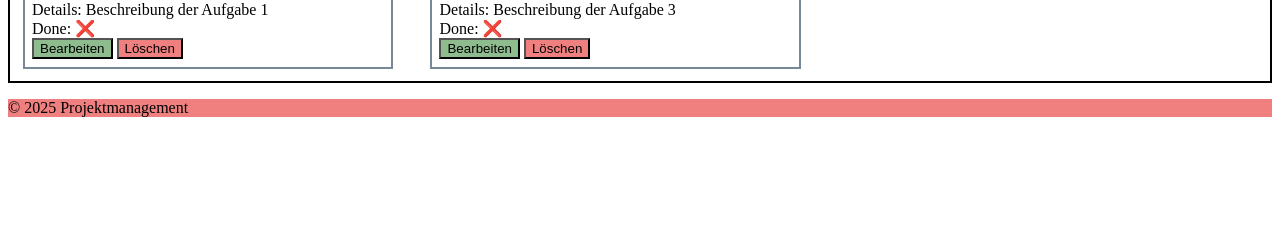
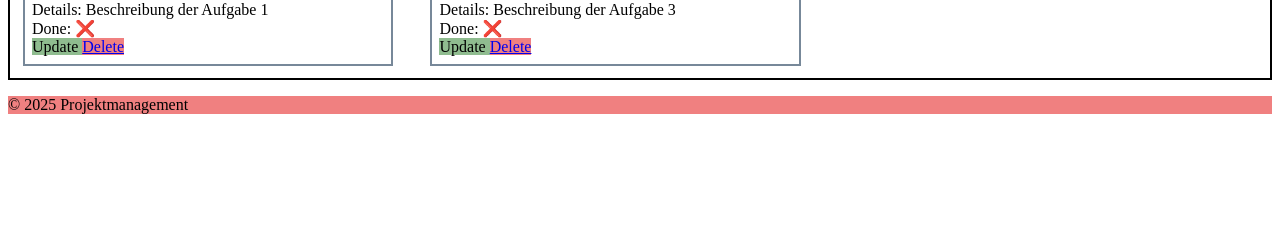
Before and after one commit to ThorbenHrbck/Projektmanagement, a Django app: page /tasks/1 in a window 1280 px wide. Shown: the part 337-577 px from the top of the page. Run offline with Django 5.2, Linux system fonts and the light colour scheme; data comes from the database, SQL or seed files in the repository.

Commit message:
task deletion works (from task overview)

```diff
--- a/Projektmanagement/Templates/Task/TaskOverview.html
+++ b/Projektmanagement/Templates/Task/task_overview.html
@@ -10,6 +10,14 @@
             gap: 3%;
             padding: 1%;
             border: black solid 2px;
+        }
+
+        .update_btn {
+            background: darkseagreen;
+        }
+
+        .delete_btn {
+            background: lightcoral;
         }
     </style>
 
@@ -59,16 +67,14 @@
                     </span>
 
                         <div>
-                            <button style="background: darkseagreen">Bearbeiten</button>
-                            <button style="background: lightcoral">Löschen</button>
+                            <a class=update_btn>Update
+                            </a>
+                            <a class=delete_btn href="{% url 'task_delete_page' task.id %}">Delete</a>
                         </div>
                     </div>
                 {% endfor %}
             </div>
         </div>
-        <div id="task-{{ task.id }}">
-    <span class="task-status"
-          data-task-id="{{ task.id }}"></span>
     </div>
 
     <script>
@@ -93,6 +99,6 @@
             });
         });
     </script>
-    </div>
+
 
 {% endblock %}
--- a/Projektmanagement/urls.py
+++ b/Projektmanagement/urls.py
@@ -29,8 +29,8 @@ urlpatterns = [
     path('tasks/<int:project_id>', views.task_overview, name='tasks_overview'),
     path('task/create/', views.task_create, name='task_create'),
     path('task/create/<int:project_id>', views.task_create, name='project_task_create'),
+    path('task/delete_page/<int:task_id>', views.task_delete_page, name='task_delete_page'),
     path('task/delete/<int:task_id>', views.task_delete, name='task_delete'),
-    path('task/delete/', views.task_delete, name='task_delete'),
     path('task/update/<int:task_id>', views.task_create, name='task_update'),
     path('user/<int:id>/', views.user_view, name='user'),
     path('toggle_completed/<int:task_id>/', views.toggle_completed, name='toggle_completed'),
--- a/Projektmanagement/views.py
+++ b/Projektmanagement/views.py
@@ -45,7 +45,8 @@ def task_overview(request, project_id):
         tasks = paginator.get_page(page_number)
     except Task.DoesNotExist:
         raise Http404("Tasklist empty")
-    return render(request, 'Task/TaskOverview.html', {'tasks': tasks, 'project': project, 'participants': participants})
+    return render(request, 'Task/task_overview.html',
+                  {'tasks': tasks, 'project': project, 'participants': participants})
 
 
 def task_create(request, project_id=None):
@@ -68,8 +69,18 @@ def task_create(request, project_id=None):
     return render(request, "Task/task_create.html", {"form": form, "project": project})
 
 
-def task_delete(request, task_id=None):
-    return render(request, 'Task/TaskDelete.html', {'task_id': task_id})
+def task_delete_page(request, task_id):
+    task = Task.objects.get(pk=task_id)
+    project = task.project
+    return render(request, 'Task/task_delete.html', {'task': task, 'project': project})
+
+
+def task_delete(request, task_id):
+    task = Task.objects.get(pk=task_id)
+    project = task.project
+    task.delete()
+    task.save()
+    return redirect('tasks_overview', project_id=project.id)
 
 
 def toggle_completed(request, task_id):
```
Also changed, not shown: Projektmanagement/Templates/Task/TaskDelete.html (deleted, +0 -14 lines), Projektmanagement/Templates/Task/TaskTemplate.html (deleted, +0 -8 lines), Projektmanagement/Templates/Task/task_delete.html (added, +14 -0 lines). Lines whose indentation alone changed are shown as unchanged.
